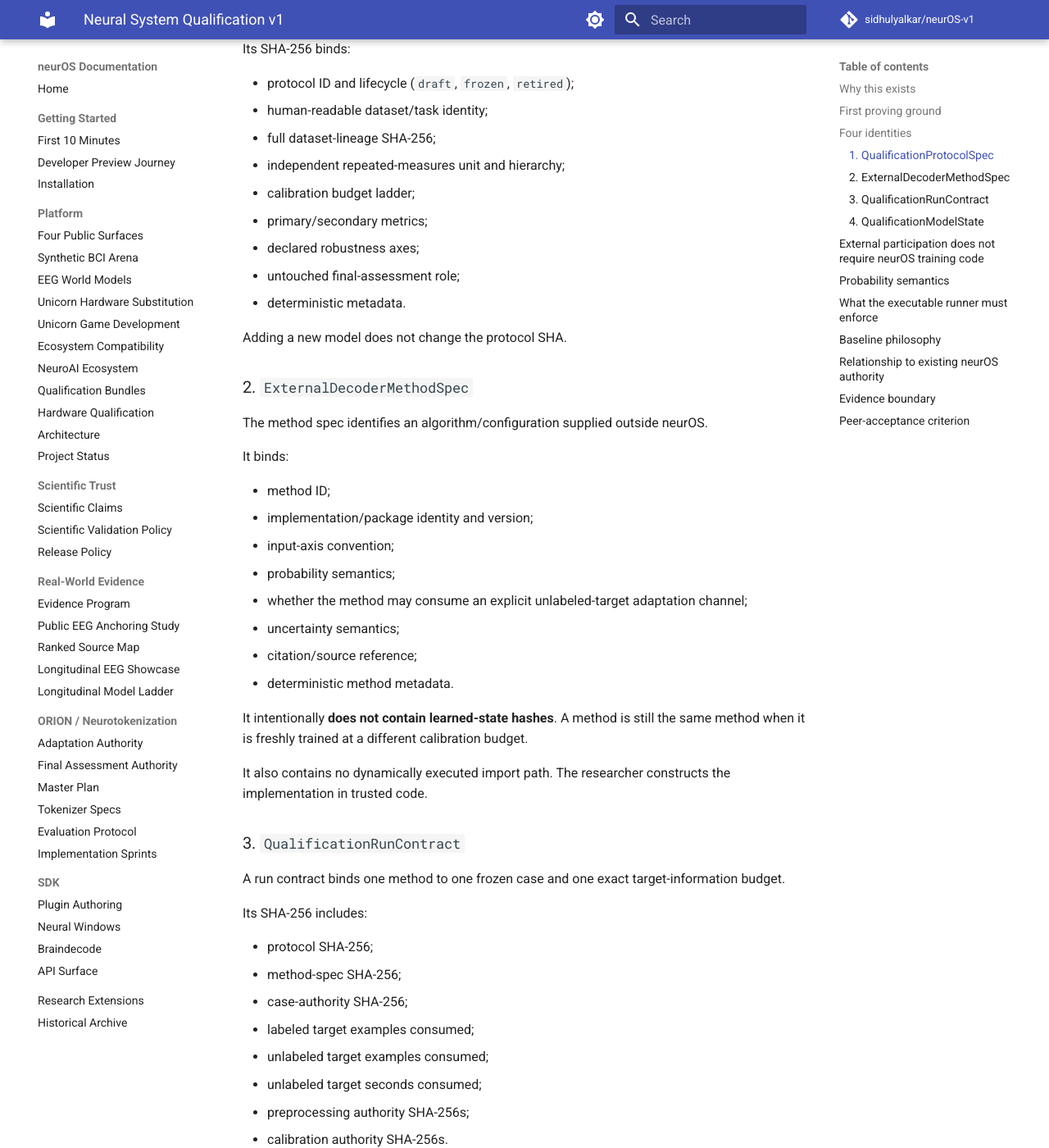
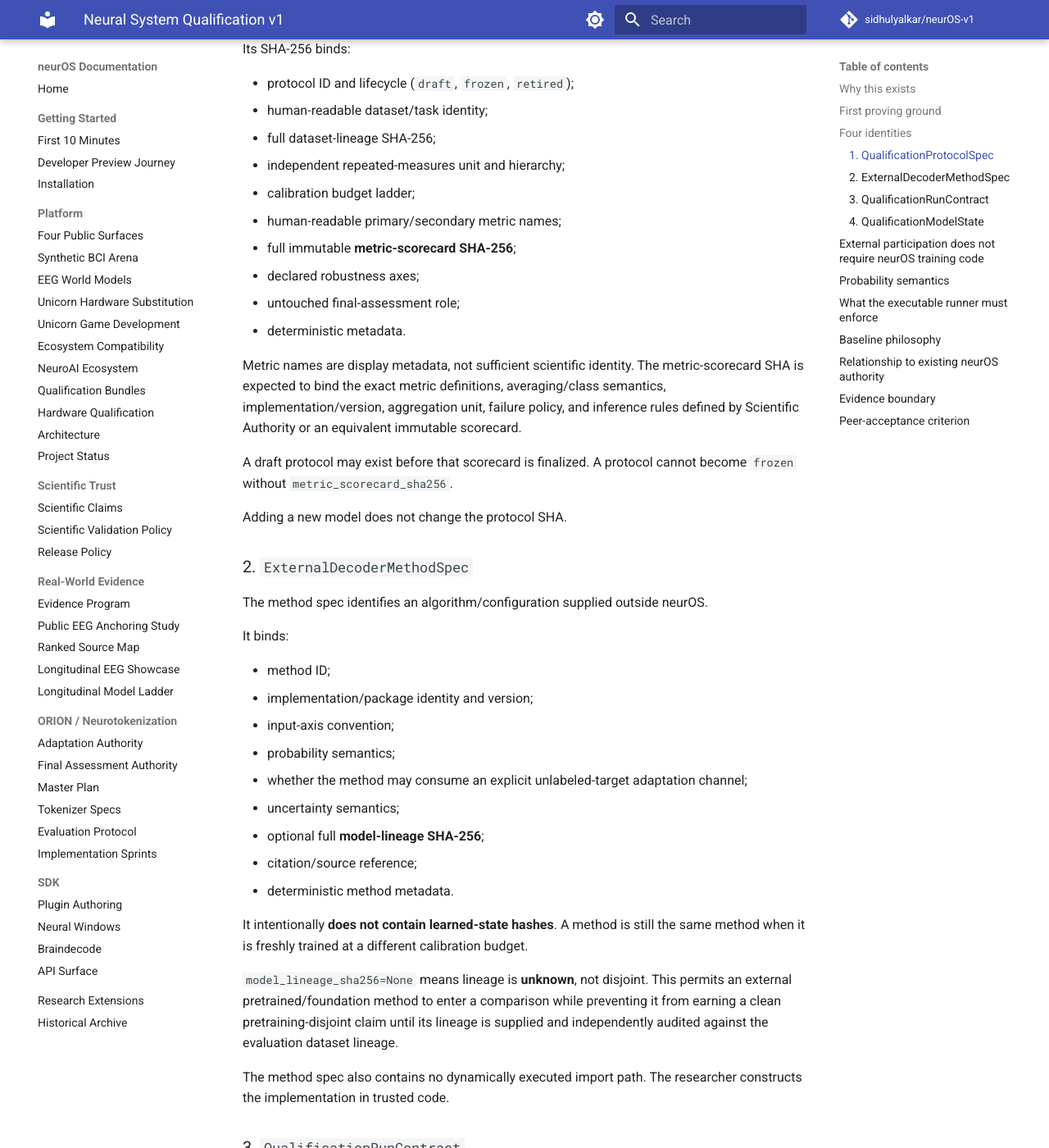
Before and after one commit to sidhulyalkar/neurOS-v1, an MkDocs documentation site: the page built from docs/NEURAL_SYSTEM_QUALIFICATION_V1.md, in a window 1280 px wide and 1400 px high, scrolled down 1599 px. Shown: the whole window at 82% size. Built offline with MkDocs 1.6.1 and Material for MkDocs 9.7.7, drawn with Linux system fonts in a browser that asks for light colours; comment, search, counter and statistics services are not loaded; some of the changed text lies outside the part shown.

Commit message:
Bind metric scorecard and model lineage in NSQ docs

````diff
--- a/docs/NEURAL_SYSTEM_QUALIFICATION_V1.md
+++ b/docs/NEURAL_SYSTEM_QUALIFICATION_V1.md
@@ -40,7 +40,7 @@ secondary: accuracy, ROC AUC where defined, Brier score, ECE
 final assessment: untouched
 ```
 
-The protocol is **draft** until its exact dataset-lineage authority is bound, the real-data execution is complete, and independent reproduction has occurred.
+The protocol is **draft** until its exact dataset-lineage authority and immutable metric scorecard are bound, the real-data execution is complete, and independent reproduction has occurred.
 
 ## Four identities
 
@@ -57,10 +57,15 @@ Its SHA-256 binds:
 - full dataset-lineage SHA-256;
 - independent repeated-measures unit and hierarchy;
 - calibration budget ladder;
-- primary/secondary metrics;
+- human-readable primary/secondary metric names;
+- full immutable **metric-scorecard SHA-256**;
 - declared robustness axes;
 - untouched final-assessment role;
 - deterministic metadata.
+
+Metric names are display metadata, not sufficient scientific identity. The metric-scorecard SHA is expected to bind the exact metric definitions, averaging/class semantics, implementation/version, aggregation unit, failure policy, and inference rules defined by Scientific Authority or an equivalent immutable scorecard.
+
+A draft protocol may exist before that scorecard is finalized. A protocol cannot become `frozen` without `metric_scorecard_sha256`.
 
 Adding a new model does not change the protocol SHA.
 
@@ -76,12 +81,15 @@ It binds:
 - probability semantics;
 - whether the method may consume an explicit unlabeled-target adaptation channel;
 - uncertainty semantics;
+- optional full **model-lineage SHA-256**;
 - citation/source reference;
 - deterministic method metadata.
 
 It intentionally **does not contain learned-state hashes**. A method is still the same method when it is freshly trained at a different calibration budget.
 
-It also contains no dynamically executed import path. The researcher constructs the implementation in trusted code.
+`model_lineage_sha256=None` means lineage is **unknown**, not disjoint. This permits an external pretrained/foundation method to enter a comparison while preventing it from earning a clean pretraining-disjoint claim until its lineage is supplied and independently audited against the evaluation dataset lineage.
+
+The method spec also contains no dynamically executed import path. The researcher constructs the implementation in trusted code.
 
 ### 3. `QualificationRunContract`
 
@@ -182,15 +190,16 @@ A method declaring `unavailable` cannot have arbitrary scores silently treated a
 The next implementation slice must:
 
 1. restore a full `LongitudinalCaseAuthority` before exposing any arrays;
-2. verify the run protocol/case/method SHA chain;
-3. call `factory.create()` separately for every calibration budget;
-4. expose only source + authorized labeled target observations to `fit()`;
-5. expose unlabeled target observations only through `adapt_unlabeled()` and only when both the method declaration and run budget authorize them;
-6. keep final-assessment rows unavailable to preprocessing, calibration, adaptation, and model selection;
-7. bind the learned state after all authorized fit/adaptation to that exact run contract;
-8. validate output semantics without repairing the submitted prediction;
-9. preserve failed, skipped, OOM, unavailable, and nonconvergent cases;
-10. emit full SHA-256 identities rather than short fingerprints as scientific joins.
+2. verify the dataset-lineage, metric-scorecard, run protocol/case/method, and model-lineage SHA chain;
+3. independently audit pretraining overlap rather than treating known lineage as disjoint lineage;
+4. call `factory.create()` separately for every calibration budget;
+5. expose only source + authorized labeled target observations to `fit()`;
+6. expose unlabeled target observations only through `adapt_unlabeled()` and only when both the method declaration and run budget authorize them;
+7. keep final-assessment rows unavailable to preprocessing, calibration, adaptation, and model selection;
+8. bind the learned state after all authorized fit/adaptation to that exact run contract;
+9. validate output semantics without repairing the submitted prediction;
+10. preserve failed, skipped, OOM, unavailable, and nonconvergent cases;
+11. emit full SHA-256 identities rather than short fingerprints as scientific joins.
 
 ## Baseline philosophy
 
@@ -208,7 +217,7 @@ A sophisticated neurOS method should never be benchmarked only against weak inte
 NSQ is a participation layer over existing contracts, not a replacement for them:
 
 - `LongitudinalCaseAuthority` freezes source/calibration/final rows;
-- ORION Scientific Authority v2 governs lineage, information roles, preprocessing fit, metrics, repeated measures, and failure preservation;
+- ORION Scientific Authority v2 governs lineage, pretraining overlap, information roles, preprocessing fit, immutable metric definitions, repeated measures, and failure preservation;
 - Model Artifact v1 governs safe promoted state for supported factories;
 - runtime descriptor lineage (#74) will eventually bind stream/transform semantics to artifact input authority;
 - Arena remains a pre-human systems falsification layer, not evidence of human performance.
````
